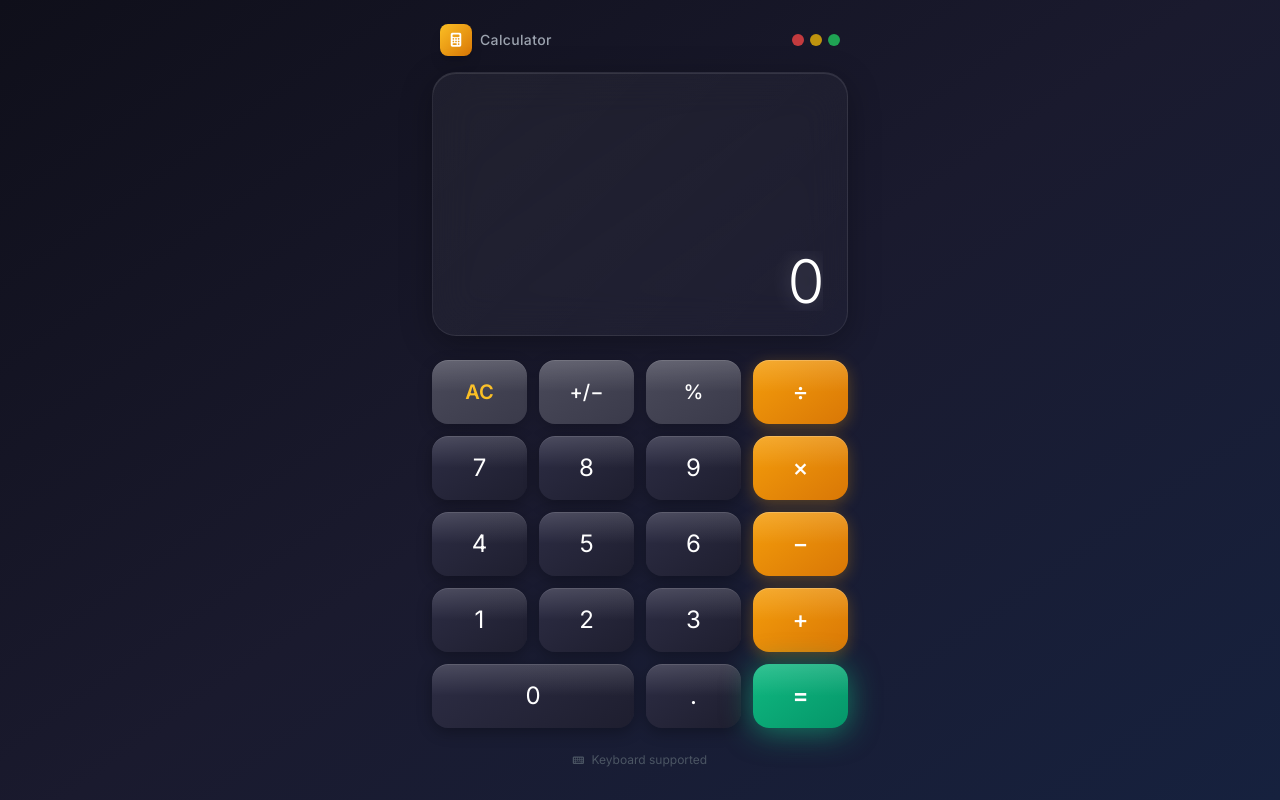
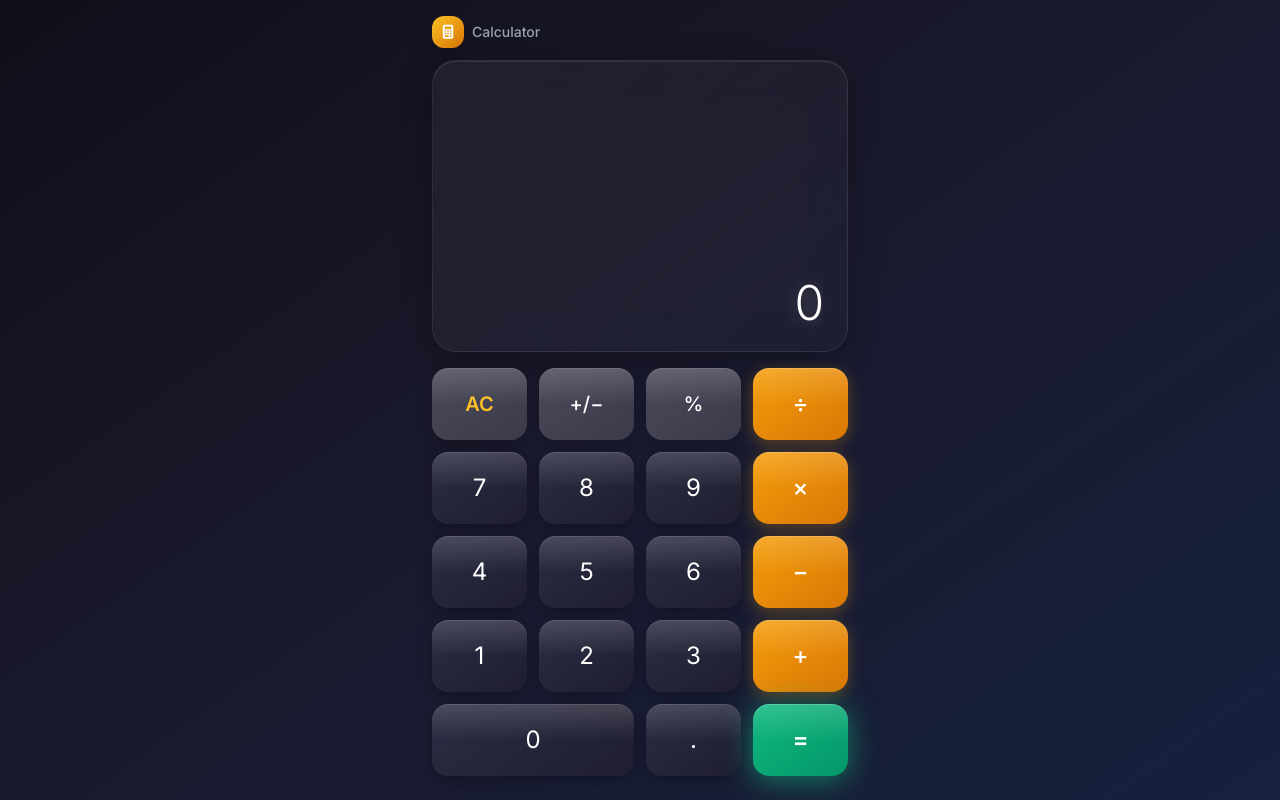
Before and after one commit to layes26/MY-CALCULATOR-, a plain HTML site: page index.html in a window 1280 px wide. Drawn offline with nearby package versions, Linux system fonts and the light colour scheme.

Commit message:
Update index.html

```diff
--- a/index.html
+++ b/index.html
@@ -3,26 +3,48 @@
 <head>
     <meta charset="UTF-8">
     <meta name="viewport" content="width=device-width, initial-scale=1.0, maximum-scale=1.0, user-scalable=no">
-    <title>Premium Calculator</title>
-        <link rel="manifest" href="manifest.json">
-    <meta name="theme-color" content="#f59e0b">
+    <meta name="mobile-web-app-capable" content="yes">
+    <meta name="apple-mobile-web-app-capable" content="yes">
+    <meta name="apple-mobile-web-app-status-bar-style" content="black-translucent">
+    <title>Modern Calculator</title>
+    <link rel="manifest" href="manifest.json">
+    <meta name="theme-color" content="#0f0f1a">
     <link rel="apple-touch-icon" href="icon-512.png">
+    <meta name="description" content="A beautiful, premium calculator app with a modern UI">
     <script src="https://cdn.tailwindcss.com"></script>
     <link href="https://cdnjs.cloudflare.com/ajax/libs/font-awesome/6.4.0/css/all.min.css" rel="stylesheet">
     <style>
         @import url('https://fonts.googleapis.com/css2?family=Inter:wght@300;400;500;600&display=swap');
 
-        * { font-family: 'Inter', sans-serif; }
+        * {
+            font-family: 'Inter', sans-serif;
+            -webkit-font-smoothing: antialiased;
+            -moz-osx-font-smoothing: grayscale;
+        }
+
+        html, body {
+            width: 100%;
+            height: 100%;
+            overflow: hidden;
+            position: fixed;
+            overscroll-behavior: none;
+        }
 
         body {
             touch-action: manipulation;
             -webkit-tap-highlight-color: transparent;
+            -webkit-user-select: none;
+            -moz-user-select: none;
+            -ms-user-select: none;
+            user-select: none;
+            -webkit-touch-callout: none;
             background: linear-gradient(145deg, #0f0f1a 0%, #1a1a2e 50%, #16213e 100%);
         }
 
         .glass-display {
             background: linear-gradient(135deg, rgba(255,255,255,0.05) 0%, rgba(255,255,255,0.02) 100%);
             backdrop-filter: blur(20px);
+            -webkit-backdrop-filter: blur(20px);
             border: 1px solid rgba(255,255,255,0.08);
             box-shadow:
                 0 8px 32px rgba(0,0,0,0.3),
@@ -30,9 +52,14 @@
         }
 
         .calc-btn {
-            transition: all 0.15s ease;
+            transition: all 0.08s cubic-bezier(0.4, 0, 0.2, 1);
             position: relative;
             overflow: hidden;
+            -webkit-tap-highlight-color: transparent;
+            cursor: pointer;
+            user-select: none;
+            border: none;
+            outline: none;
         }
 
         .calc-btn::before {
@@ -48,8 +75,8 @@
         }
 
         .calc-btn:active {
-            transform: scale(0.92);
-            filter: brightness(0.85);
+            transform: scale(0.96);
+            filter: brightness(0.92);
         }
 
         .num-btn {
@@ -59,16 +86,12 @@
                 inset 0 1px 0 rgba(255,255,255,0.1);
         }
 
-        .num-btn:hover { background: linear-gradient(145deg, #3a3a55 0%, #2a2a3f 100%); }
-
         .op-btn {
             background: linear-gradient(145deg, #f59e0b 0%, #d97706 100%);
             box-shadow:
                 0 4px 15px rgba(245,158,11,0.3),
                 inset 0 1px 0 rgba(255,255,255,0.2);
         }
-
-        .op-btn:hover { background: linear-gradient(145deg, #fbbf24 0%, #f59e0b 100%); }
 
         .func-btn {
             background: linear-gradient(145deg, #4a4a5a 0%, #3a3a4a 100%);
@@ -77,8 +100,6 @@
                 inset 0 1px 0 rgba(255,255,255,0.1);
         }
 
-        .func-btn:hover { background: linear-gradient(145deg, #5a5a6a 0%, #4a4a5a 100%); }
-
         .equal-btn {
             background: linear-gradient(145deg, #10b981 0%, #059669 100%);
             box-shadow:
@@ -86,90 +107,86 @@
                 inset 0 1px 0 rgba(255,255,255,0.2);
         }
 
-        .equal-btn:hover { background: linear-gradient(145deg, #34d399 0%, #10b981 100%); }
-
         .hide-scrollbar::-webkit-scrollbar { display: none; }
-        .hide-scrollbar { -ms-overflow-style: none; scrollbar-width: none; }
+        .hide-scrollbar {
+            -ms-overflow-style: none;
+            scrollbar-width: none;
+        }
 
         .glow-text {
             text-shadow: 0 0 20px rgba(255,255,255,0.3);
         }
 
         @keyframes pulse-glow {
-            0%, 100% { box-shadow: 0 4px 20px rgba(16,185,129,0.4); }
-            50% { box-shadow: 0 4px 30px rgba(16,185,129,0.6); }
+            0%, 100% { box-shadow: 0 4px 20px rgba(16,185,129,0.4), inset 0 1px 0 rgba(255,255,255,0.2); }
+            50% { box-shadow: 0 4px 30px rgba(16,185,129,0.6), inset 0 1px 0 rgba(255,255,255,0.2); }
         }
 
         .equal-btn { animation: pulse-glow 2s infinite; }
+
+        /* Safe area padding for notched devices */
+        .safe-top { padding-top: env(safe-area-inset-top); }
+        .safe-bottom { padding-bottom: env(safe-area-inset-bottom); }
+
+        /* Prevent text size adjustment */
+        html { -webkit-text-size-adjust: 100%; }
     </style>
 </head>
-<body class="min-h-screen w-screen flex flex-col text-white overflow-hidden select-none">
+<body class="text-white">
 
-    <!-- Main Container -->
-    <div class="flex-1 flex flex-col max-w-md mx-auto w-full h-screen p-4 py-6">
+    <div class="flex flex-col h-full w-full max-w-md mx-auto safe-top safe-bottom">
 
         <!-- Header -->
-        <div class="flex items-center justify-between mb-4 px-2">
+        <div class="flex items-center justify-between px-4 pt-4 pb-3">
             <div class="flex items-center gap-2">
-                <div class="w-8 h-8 rounded-lg bg-gradient-to-br from-amber-400 to-amber-600 flex items-center justify-center shadow-lg">
+                <div class="w-8 h-8 rounded-xl bg-gradient-to-br from-amber-400 to-amber-600 flex items-center justify-center shadow-lg">
                     <i class="fas fa-calculator text-white text-sm"></i>
                 </div>
-                <span class="text-gray-400 text-sm font-medium tracking-wide">Calculator</span>
-            </div>
-            <div class="flex gap-1.5">
-                <div class="w-3 h-3 rounded-full bg-red-500/80"></div>
-                <div class="w-3 h-3 rounded-full bg-yellow-500/80"></div>
-                <div class="w-3 h-3 rounded-full bg-green-500/80"></div>
+                <span class="text-gray-400 text-sm font-medium">Calculator</span>
             </div>
         </div>
 
         <!-- Display Area -->
-        <div class="flex-1 flex flex-col justify-end mb-6 p-6 glass-display rounded-3xl min-h-[180px]">
-            <!-- History -->
-            <div id="history" class="text-gray-500 text-right text-xl mb-2 h-7 font-light truncate tracking-wide"></div>
-            <!-- Current Display -->
-            <div id="display" class="text-right text-6xl font-light tracking-tight break-all hide-scrollbar overflow-x-auto whitespace-nowrap glow-text">
+        <div class="flex-1 flex flex-col justify-end mx-4 mb-4 p-6 glass-display rounded-3xl min-h-[140px]">
+            <div id="history" class="text-gray-500 text-right text-base mb-2 h-6 font-light truncate"></div>
+            <div id="display" class="text-right text-5xl font-light tracking-tight hide-scrollbar overflow-x-auto whitespace-nowrap glow-text">
                 0
             </div>
         </div>
 
         <!-- Keypad -->
-        <div class="grid grid-cols-4 gap-3 pb-6">
+        <div class="grid grid-cols-4 gap-3 px-4 pb-6">
 
             <!-- Row 1 -->
-            <button onclick="clearDisplay()" class="calc-btn func-btn text-amber-400 text-xl font-semibold rounded-2xl h-16">AC</button>
-            <button onclick="toggleSign()" class="calc-btn func-btn text-white text-xl font-medium rounded-2xl h-16">+/−</button>
-            <button onclick="appendOperator('%')" class="calc-btn func-btn text-white text-xl font-medium rounded-2xl h-16">%</button>
-            <button onclick="appendOperator('/')" class="calc-btn op-btn text-white text-2xl font-medium rounded-2xl h-16">÷</button>
+            <button onclick="clearDisplay()" class="calc-btn func-btn text-amber-400 text-xl font-semibold rounded-2xl h-[72px]">AC</button>
+            <button onclick="toggleSign()" class="calc-btn func-btn text-white text-xl font-medium rounded-2xl h-[72px]">+/−</button>
+            <button onclick="appendOperator('%')" class="calc-btn func-btn text-white text-xl font-medium rounded-2xl h-[72px]">%</button>
+            <button onclick="appendOperator('/')" class="calc-btn op-btn text-white text-2xl font-medium rounded-2xl h-[72px]">÷</button>
 
             <!-- Row 2 -->
-            <button onclick="appendNumber('7')" class="calc-btn num-btn text-white text-2xl font-normal rounded-2xl h-16">7</button>
-            <button onclick="appendNumber('8')" class="calc-btn num-btn text-white text-2xl font-normal rounded-2xl h-16">8</button>
-            <button onclick="appendNumber('9')" class="calc-btn num-btn text-white text-2xl font-normal rounded-2xl h-16">9</button>
-            <button onclick="appendOperator('*')" class="calc-btn op-btn text-white text-2xl font-medium rounded-2xl h-16">×</button>
+            <button onclick="appendNumber('7')" class="calc-btn num-btn text-white text-2xl font-normal rounded-2xl h-[72px]">7</button>
+            <button onclick="appendNumber('8')" class="calc-btn num-btn text-white text-2xl font-normal rounded-2xl h-[72px]">8</button>
+            <button onclick="appendNumber('9')" class="calc-btn num-btn text-white text-2xl font-normal rounded-2xl h-[72px]">9</button>
+            <button onclick="appendOperator('*')" class="calc-btn op-btn text-white text-2xl font-medium rounded-2xl h-[72px]">×</button>
 
             <!-- Row 3 -->
-            <button onclick="appendNumber('4')" class="calc-btn num-btn text-white text-2xl font-normal rounded-2xl h-16">4</button>
-            <button onclick="appendNumber('5')" class="calc-btn num-btn text-white text-2xl font-normal rounded-2xl h-16">5</button>
-            <button onclick="appendNumber('6')" class="calc-btn num-btn text-white text-2xl font-normal rounded-2xl h-16">6</button>
-            <button onclick="appendOperator('-')" class="calc-btn op-btn text-white text-2xl font-medium rounded-2xl h-16">−</button>
+            <button onclick="appendNumber('4')" class="calc-btn num-btn text-white text-2xl font-normal rounded-2xl h-[72px]">4</button>
+            <button onclick="appendNumber('5')" class="calc-btn num-btn text-white text-2xl font-normal rounded-2xl h-[72px]">5</button>
+            <button onclick="appendNumber('6')" class="calc-btn num-btn text-white text-2xl font-normal rounded-2xl h-[72px]">6</button>
+            <button onclick="appendOperator('-')" class="calc-btn op-btn text-white text-2xl font-medium rounded-2xl h-[72px]">−</button>
 
             <!-- Row 4 -->
-            <button onclick="appendNumber('1')" class="calc-btn num-btn text-white text-2xl font-normal rounded-2xl h-16">1</button>
-            <button onclick="appendNumber('2')" class="calc-btn num-btn text-white text-2xl font-normal rounded-2xl h-16">2</button>
-            <button onclick="appendNumber('3')" class="calc-btn num-btn text-white text-2xl font-normal rounded-2xl h-16">3</button>
-            <button onclick="appendOperator('+')" class="calc-btn op-btn text-white text-2xl font-medium rounded-2xl h-16">+</button>
+            <button onclick="appendNumber('1')" class="calc-btn num-btn text-white text-2xl font-normal rounded-2xl h-[72px]">1</button>
+            <button onclick="appendNumber('2')" class="calc-btn num-btn text-white text-2xl font-normal rounded-2xl h-[72px]">2</button>
+            <button onclick="appendNumber('3')" class="calc-btn num-btn text-white text-2xl font-normal rounded-2xl h-[72px]">3</button>
+            <button onclick="appendOperator('+')" class="calc-btn op-btn text-white text-2xl font-medium rounded-2xl h-[72px]">+</button>
 
             <!-- Row 5 -->
-            <button onclick="appendNumber('0')" class="calc-btn num-btn col-span-2 text-white text-2xl font-normal rounded-2xl h-16">0</button>
-            <button onclick="appendNumber('.')" class="calc-btn num-btn text-white text-2xl font-normal rounded-2xl h-16">.</button>
-            <button onclick="calculate()" class="calc-btn equal-btn text-white text-2xl font-semibold rounded-2xl h-16">=</button>
+            <button onclick="appendNumber('0')" class="calc-btn num-btn col-span-2 text-white text-2xl font-normal rounded-2xl h-[72px]">0</button>
+            <button onclick="appendNumber('.')" class="calc-btn num-btn text-white text-2xl font-normal rounded-2xl h-[72px]">.</button>
+            <button onclick="calculate()" class="calc-btn equal-btn text-white text-2xl font-semibold rounded-2xl h-[72px]">=</button>
         </div>
 
-        <!-- Footer -->
-        <div class="text-center text-gray-600 text-xs pb-2">
-            <i class="fas fa-keyboard mr-1 text-[10px]"></i> Keyboard supported
-        </div>
     </div>
 
     <script>
@@ -180,6 +197,23 @@
 
         const displayElement = document.getElementById('display');
         const historyElement = document.getElementById('history');
+
+        // Haptic feedback
+        function vibrate(duration = 10) {
+            if ('vibrate' in navigator) {
+                navigator.vibrate(duration);
+            }
+        }
+
+        // Prevent double-tap zoom
+        let lastTouchEnd = 0;
+        document.addEventListener('touchend', (e) => {
+            const now = Date.now();
+            if (now - lastTouchEnd <= 300) {
+                e.preventDefault();
+            }
+            lastTouchEnd = now;
+        }, { passive: false });
 
         function formatNumber(num) {
             if (num.includes('.')) {
@@ -195,6 +229,7 @@
         }
 
         function appendNumber(number) {
+            vibrate(8);
             if (currentInput === '0' || shouldResetScreen) {
                 currentInput = number === '.' ? '0.' : number;
                 shouldResetScreen = false;
@@ -207,6 +242,7 @@
         }
 
         function appendOperator(op) {
+            vibrate(12);
             if (operator !== null && !shouldResetScreen) calculate();
             operator = op;
             previousInput = currentInput;
@@ -220,6 +256,7 @@
         }
 
         function toggleSign() {
+            vibrate(8);
             if (currentInput === '0') return;
             currentInput = currentInput.startsWith('-')
                 ? currentInput.slice(1)
@@ -227,13 +264,8 @@
             updateDisplay();
         }
 
-        function deleteLast() {
-            if (shouldResetScreen) return;
-            currentInput = currentInput.length === 1 ? '0' : currentInput.slice(0, -1);
-            updateDisplay();
-        }
-
         function clearDisplay() {
+            vibrate(15);
             currentInput = '0';
             previousInput = '';
             operator = null;
@@ -243,6 +275,7 @@
         }
 
         function calculate() {
+            vibrate(20);
             if (operator === null || shouldResetScreen) return;
 
             const prev = parseFloat(previousInput);
@@ -258,6 +291,7 @@
                 case '/':
                     if (current === 0) {
                         displayElement.innerText = 'Error';
+                        vibrate([40, 100, 40]);
                         setTimeout(clearDisplay, 1500);
                         return;
                     }
@@ -276,19 +310,15 @@
             updateDisplay();
         }
 
-        document.addEventListener('keydown', (e) => {
-            const key = e.key;
-            if (key >= '0' && key <= '9') appendNumber(key);
-            if (key === '.') appendNumber('.');
-            if (key === '=' || key === 'Enter') { e.preventDefault(); calculate(); }
-            if (key === 'Backspace') deleteLast();
-            if (key === 'Escape') clearDisplay();
-            if (key === '+') appendOperator('+');
-            if (key === '-') appendOperator('-');
-            if (key === '*') appendOperator('*');
-            if (key === '/') { e.preventDefault(); appendOperator('/'); }
-        });
+        // Service Worker for PWA
+        if ('serviceWorker' in navigator) {
+            window.addEventListener('load', () => {
+                navigator.serviceWorker.register('/sw.js').catch(() => {});
+            });
+        }
+
+        // Prevent context menu on long press
+        window.addEventListener('contextmenu', (e) => e.preventDefault());
     </script>
 </body>
-
 </html>
```
